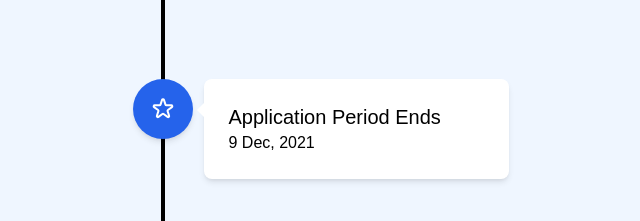
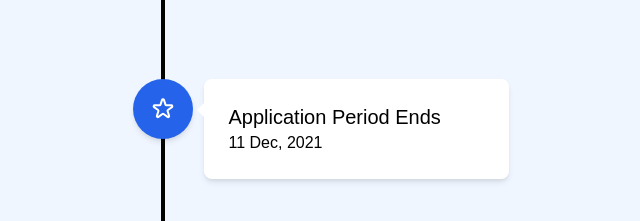
Before and after one commit to OpenLake/FOSS-Overflow, a Next.js app: page / in a window 1280 px wide. Shown: the part 3080-3301 px from the top of the page, without its empty margins (477-1117 px from the left). Built offline with nearby package versions, Linux system fonts and the light colour scheme.

Commit message:
content: Update Discord link and Application deadline

```diff
--- a/content/timeline.js
+++ b/content/timeline.js
@@ -5,7 +5,7 @@ export const timelineData = [
 	},
 	{
 		title: 'Application Period Ends',
-		date: '9 Dec, 2021',
+		date: '11 Dec, 2021',
 	},
 	{
 		title: "Students' Projects Announced",
--- a/pages/apply.js
+++ b/pages/apply.js
@@ -25,7 +25,7 @@ export default function Apply() {
 				</ul>
 
 				<div className="mx-auto max-w-max">
-					<Link href="https://discord.gg/NavkU8fw" passHref>
+					<Link href="https://discord.gg/RsPv4TAx3X" passHref>
 						<a className="mx-auto w-max block bg-blue-700 no-underline text-white text-xl py-4 px-10 rounded-full focus-visible:ring-2 hover:ring-2 ring-blue-800 ring-offset-2 my-5 mx-5">
 							Join Discord
 						</a>
--- a/pages/index.js
+++ b/pages/index.js
@@ -82,7 +82,7 @@ export default function Index() {
 							</Link>
 						</div>
 						<div>
-							<Link href="https://discord.gg/NavkU8fw" passHref>
+							<Link href="https://discord.gg/RsPv4TAx3X" passHref>
 								<a className="mx-auto w-max block bg-blue-700 no-underline text-white text-xl py-4 px-10 rounded-full focus-visible:ring-2 hover:ring-2 ring-blue-800 ring-offset-2 my-5 mx-5">
 									Join Discord
 								</a>
```
